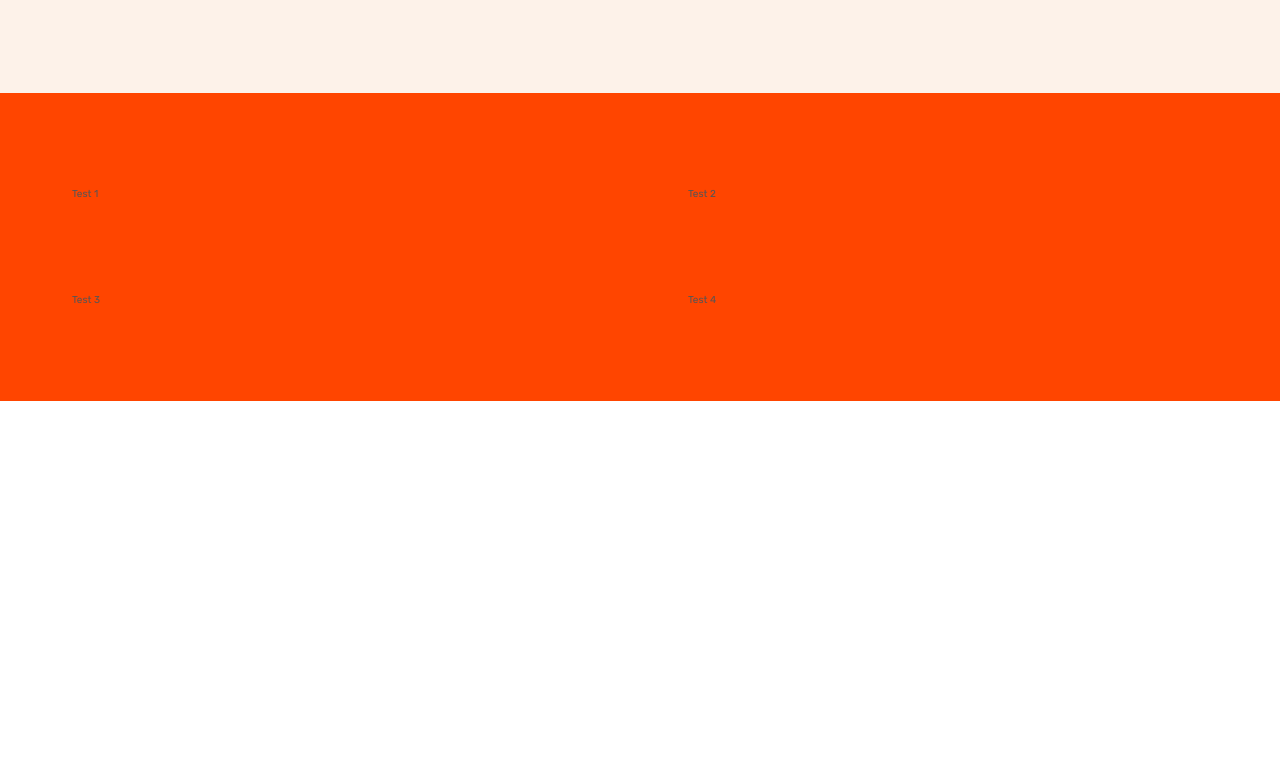
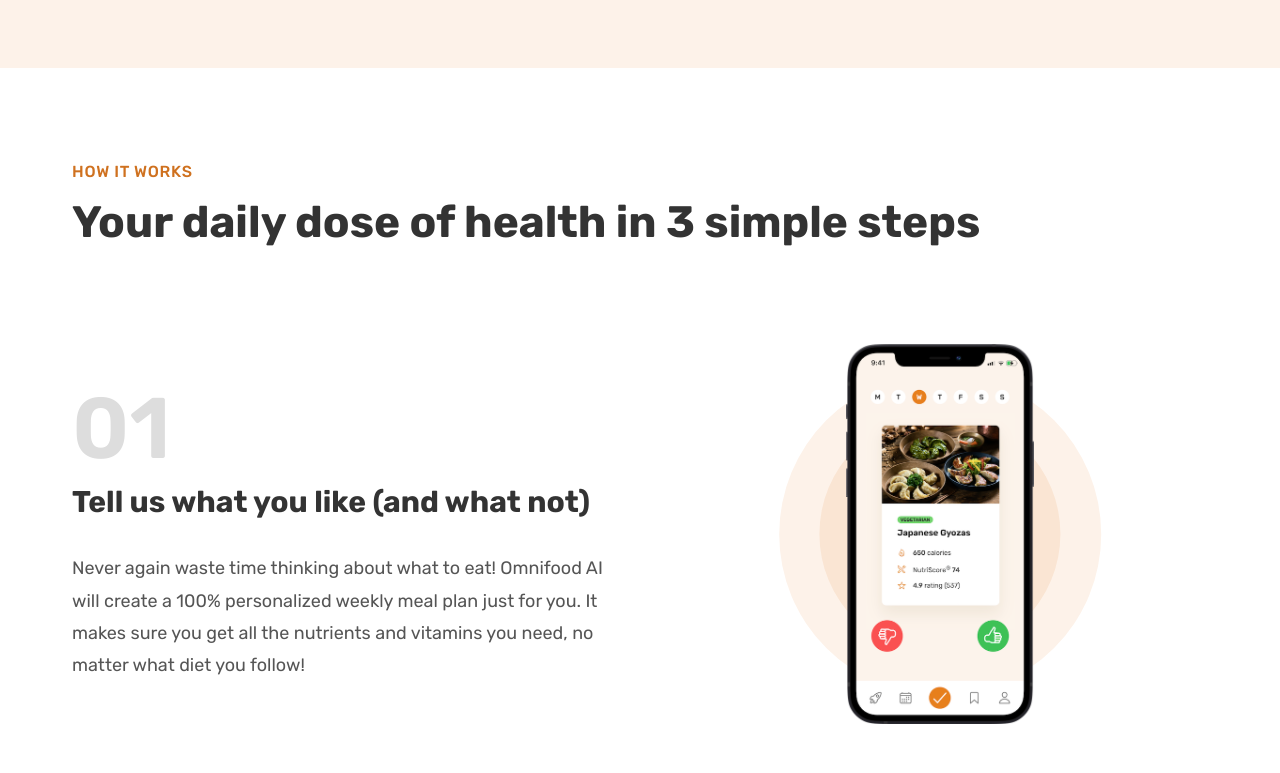
Before and after one commit to edicitaku/Omniford-Desktop-project, a plain HTML site: page index.html in a window 1280 px wide. Shown: the part 667-1440 px from the top of the page. Before the commit the page ends 1068 px from the top, so only its background shows below. Drawn offline with Linux system fonts and the light colour scheme.

Commit message:
Finished How-It-Works section

```diff
--- /dev/null
+++ b/css/general.css
@@ -0,0 +1,181 @@
+/*
+--- 01 TYPOGRAPHY SYSTEM
+
+- FONT SIZE SYSTEM (px)
+10 / 12 / 14 / 16 / 18 / 20 / 24 / 30 / 36 / 44 / 52 / 62 / 74 / 86 / 98
+
+- Font weights
+Default: 400
+Medium: 500
+Semi-bold: 600
+Bold: 700
+
+- Line heights
+Default: 1
+Small: 1.05
+Medium: 1.2
+Paragraph default: 1.6
+
+- Letter spacing
+-0.5px
+0.75px
+
+--- 02 COLORS
+
+- Primary: #e67e22
+- Tints:
+#fdf2e9
+#fae5d3
+
+- Shades: #cf711f
+- Accents:
+- Greys
+#555
+#333
+
+--- 05 SHADOWS
+
+--- 06 BORDER-RADIUS
+
+Default: 9px
+
+--- 07 WHITESPACE
+
+- SPACING SYSTEM (px)
+2 / 4 / 8 / 12 / 16 / 24 / 32 / 48 / 64 / 80 / 96 / 128
+*/
+
+* {
+    padding: 0;
+    margin: 0;
+    box-sizing: border-box;
+}
+
+html {
+    /* font-size: 10px; */
+    /* 10px / 16px = 0.625 = 62.5% */
+    /* Percentage of user's browser font-size setting */
+    font-size: 62.5%;
+}
+
+body {
+    font-family: "rubik", sans-serif;
+    line-height: 1;
+    font-weight: 400;
+    color: #555;
+}
+
+/**************************************/
+/* GENERAL REUSABLE COMPONENTS */
+/**************************************/
+
+.container {
+    max-width: 120rem;
+    padding: 0 3.2rem;
+    margin: 0 auto;
+}
+
+.grid {
+    display: grid;
+    row-gap: 9.6rem;
+    column-gap: 6.4rem;
+}
+
+.grid--2-cols {
+    grid-template-columns: repeat(2, 1fr);
+}
+
+.grid--3-cols {
+    grid-template-columns: repeat(3, 1fr);
+}
+
+.grid--4-cols {
+    grid-template-columns: repeat(4, 1fr);
+}
+
+.grid--center-v {
+    align-items: center;
+}
+
+.heading-primary,
+.heading-secondary,
+.heading-tertiary {
+    font-weight: 700;
+    color: #333;
+    /* color: #45260a; */
+    /* color: #343a40; */
+    letter-spacing: -0.5;
+}
+
+.heading-primary {
+    font-size: 4.4rem;
+    line-height: 1.05;
+    margin-bottom: 3.2rem;
+}
+
+.heading-secondary {
+    font-size: 4.4rem;
+    line-height: 1.2;
+    margin-bottom: 9.6rem;
+}
+
+.heading-tertiary {
+    font-size: 3rem;
+    line-height: 1.2;
+    margin-bottom: 3.2rem;
+}
+
+.subheading {
+    display: block;
+    font-size: 1.6rem;
+    font-weight: 500;
+    color: #cf711f;
+    text-transform: uppercase;
+    margin-bottom: 1.6rem;
+    letter-spacing: 0.75px;
+}
+
+.btn:link,
+.btn:visited {
+    display: inline-block;
+
+    text-decoration: none;
+    font-size: 2rem;
+    font-weight: 600;
+    padding: 1.6rem 3.2rem;
+    border-radius: 9px;
+
+    /* Put transition on original "state" */
+    transition: background-color 0.3s;
+}
+
+.btn--full:link,
+.btn--full:visited {
+    background-color: #e67e22;
+    color: #fff;
+}
+
+.btn--full:hover,
+.btn--full:active {
+    background-color: #cf711f;
+}
+
+.btn--outline:link,
+.btn--outline:visited {
+    background-color: #fff;
+    color: #555;
+}
+
+.btn--outline:hover,
+.btn--outline:active {
+    background-color: #fdf2e9;
+
+    /* border: 3px solid #fff; */
+
+    /* Trick to add border inside */
+    box-shadow: inset 0 0 0 3px #fff;
+}
+
+.margin-right-sm {
+    margin-right: 1.6rem !important;
+}
--- a/css/style.css
+++ b/css/style.css
@@ -1,144 +1,3 @@
-/*
---- 01 TYPOGRAPHY SYSTEM
-
-- FONT SIZE SYSTEM (px)
-10 / 12 / 14 / 16 / 18 / 20 / 24 / 30 / 36 / 44 / 52 / 62 / 74 / 86 / 98
-
-- Font weights
-Default: 400
-Medium: 500
-Semi-bold: 600
-Bold: 700
-
-- Line heights
-Default: 1
-Small: 1.05
-Paragraph default: 1.6
-
---- 02 COLORS
-
-- Primary: #e67e22
-- Tints: #fdf2e9
-- Shades: #cf711f
-- Accents:
-- Greys
-#555
-#333
-
---- 05 SHADOWS
-
---- 06 BORDER-RADIUS
-
-Default: 9px
-
---- 07 WHITESPACE
-
-- SPACING SYSTEM (px)
-2 / 4 / 8 / 12 / 16 / 24 / 32 / 48 / 64 / 80 / 96 / 128
-*/
-
-* {
-    padding: 0;
-    margin: 0;
-    box-sizing: border-box;
-}
-
-html {
-    /* font-size: 10px; */
-    /* 10px / 16px = 0.625 = 62.5% */
-    /* Percentage of user's browser font-size setting */
-    font-size: 62.5%;
-}
-
-body {
-    font-family: "rubik", sans-serif;
-    line-height: 1;
-    font-weight: 400;
-    color: #555;
-}
-
-/**************************************/
-/* GENERAL REUSABLE COMPONENTS */
-/**************************************/
-
-.container {
-    max-width: 120rem;
-    padding: 0 3.2rem;
-    margin: 0 auto;
-}
-
-.grid {
-    display: grid;
-    gap: 9.6rem;
-    grid-template-columns: repeat(2, 1fr);
-}
-
-.grid--2-cols {
-    grid-template-columns: repeat(2, 1fr);
-}
-
-.grid--3-cols {
-    grid-template-columns: repeat(3, 1fr);
-}
-
-.grid--4-cols {
-    grid-template-columns: repeat(4, 1fr);
-}
-
-.heading-primary {
-    font-size: 5.2rem;
-    font-weight: 700;
-    line-height: 1.05;
-    color: #333;
-    letter-spacing: -0.5;
-    margin-bottom: 3.2rem;
-}
-
-.btn:link,
-.btn:visited {
-    display: inline-block;
-
-    text-decoration: none;
-    font-size: 2rem;
-    font-weight: 600;
-    padding: 1.6rem 3.2rem;
-    border-radius: 9px;
-
-    /* Put transition on original "state" */
-    transition: background-color 0.3s;
-}
-
-.btn--full:link,
-.btn--full:visited {
-    background-color: #e67e22;
-    color: #fff;
-}
-
-.btn--full:hover,
-.btn--full:active {
-    background-color: #cf711f;
-}
-
-.btn--outline:link,
-.btn--outline:visited {
-    background-color: #fff;
-    color: #555;
-}
-
-.btn--outline:hover,
-.btn--outline:active {
-    background-color: #fdf2e9;
-
-    /* border: 3px solid #fff; */
-
-    /* Trick to add border inside */
-    box-shadow: inset 0 0 0 3px #fff;
-}
-
-.margin-right-sm {
-    margin-right: 1.6rem !important;
-}
-
 /**************************************/
 /* HEADER */
 /**************************************/
@@ -265,5 +124,58 @@ body {
 
 .section-how {
     padding: 9.6rem 0;
-    background-color: orangered;
 }
+
+.step-number {
+    font-size: 8.6rem;
+    font-weight: 600;
+    color: #ddd;
+    margin-bottom: 1.2rem;
+}
+
+.step-description {
+    font-size: 1.8rem;
+    line-height: 1.8;
+}
+
+.step-img-box {
+    position: relative;
+
+    display: flex;
+    align-items: center;
+    justify-content: center;
+}
+
+.step-img-box::before,
+.step-img-box::after {
+    content: "";
+    display: block;
+    border-radius: 50%;
+    position: absolute;
+    top: 50%;
+    left: 50%;
+    transform: translate(-50%, -50%);
+}
+
+.step-img-box::before {
+    width: 60%;
+    /* height: 60%; */
+
+    /* 60% of parent's width */
+    padding-bottom: 60%;
+
+    background-color: #fdf2e9;
+    z-index: -2;
+}
+
+.step-img-box::after {
+    width: 45%;
+    padding-bottom: 45%;
+    background-color: #fae5d3;
+    z-index: -1;
+}
+
+.step-img {
+    width: 35%;
+    /* z-index: 10; */
+}
--- a/index.html
+++ b/index.html
@@ -8,6 +8,7 @@
     <link rel="preconnect" href="https://fonts.gstatic.com" crossorigin>
     <link href="https://fonts.googleapis.com/css2?family=Rubik:ital,wght@0,300..900;1,300..900&display=swap" rel="stylesheet">
 
+    <link rel="stylesheet" href="css/general.css" />
     <link rel="stylesheet" href="css/style.css" />
 
     <title>Omnifood</title>
@@ -55,12 +56,52 @@
     </section>
 
     <section class="section-how">
-    <div class="container grid grid--2-cols">
-        <div>Test 1</div>
-        <div>Test 2</div>
-        <div>Test 3</div>
-        <div>Test 4</div>
-    </div>
+        <div class="container">
+            <span class="subheading">How it works</span>
+            <h2 class="heading-secondary">Your daily dose of health in 3 simple steps</h2>
+
+        </div>
+
+        <div class="container grid grid--2-cols grid--center-v">
+            <!-- STEP 01 -->
+            <div class="step-text-box">
+                <p class="step-number">01</p>
+                <h3 class="heading-tertiary">Tell us what you like (and what not)</h3>
+                <p class="step-description">
+                    Never again waste time thinking about what to eat! Omnifood AI will create a 100% personalized weekly meal plan just for you. It makes sure you get all the nutrients and vitamins you need, no matter what diet you follow!
+                </p>
+            </div>
+            <div class="step-img-box">
+                <img src="img/app/app-screen-2.png" class="step-img" alt="iPhone app preferences selection screen" />
+            </div>
+
+            <!-- STEP 02 -->
+            <div class="step-img-box">
+                <img src="img/app/app-screen-1.png" class="step-img" alt="iPhone app meal approving plan screen" />
+            </div>
+
+            <div class="step-text-box">
+                <p class="step-number">02</p>
+                <h3 class="heading-tertiary">Approve your weekly meal plan</h3>
+                <p class="step-description">
+                    Once per week, approve the meal plan generated for you by Omnifood AI. You can change ingredients, swap entire meals, or even add your own recipes.
+                </p>
+            </div>
+
+            <!-- STEP 03 -->
+            <div class="step-text-box">
+                <p class="step-number">03</p>
+                <h3 class="heading-tertiary">Receive meals at convenient time</h3>
+                <p class="step-description">
+                    Best chefs in town will cook your selected meal every day, and we will deliver it to your door whenever works best for you. You can change delivery schedule and address daily!
+                </p>
+            </div>
+
+            <div class="step-img-box">
+                <img src="img/app/app-screen-3.png" class="step-img" alt="iPhone app delivery screen" />
+            </div>
+
+        </div>
     </section>
     </main>
 </body>
```
